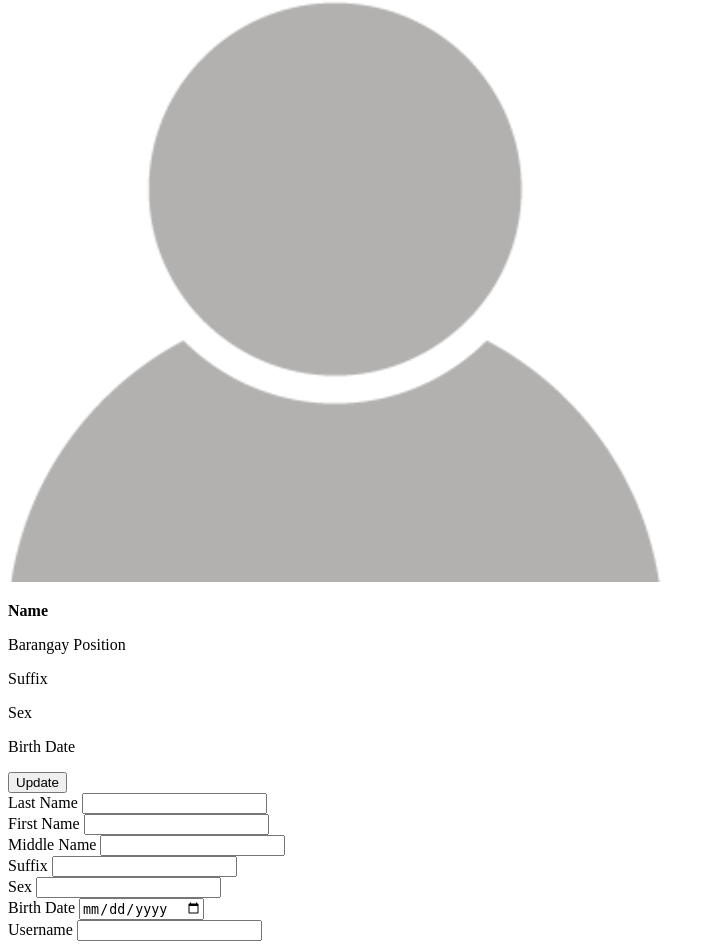
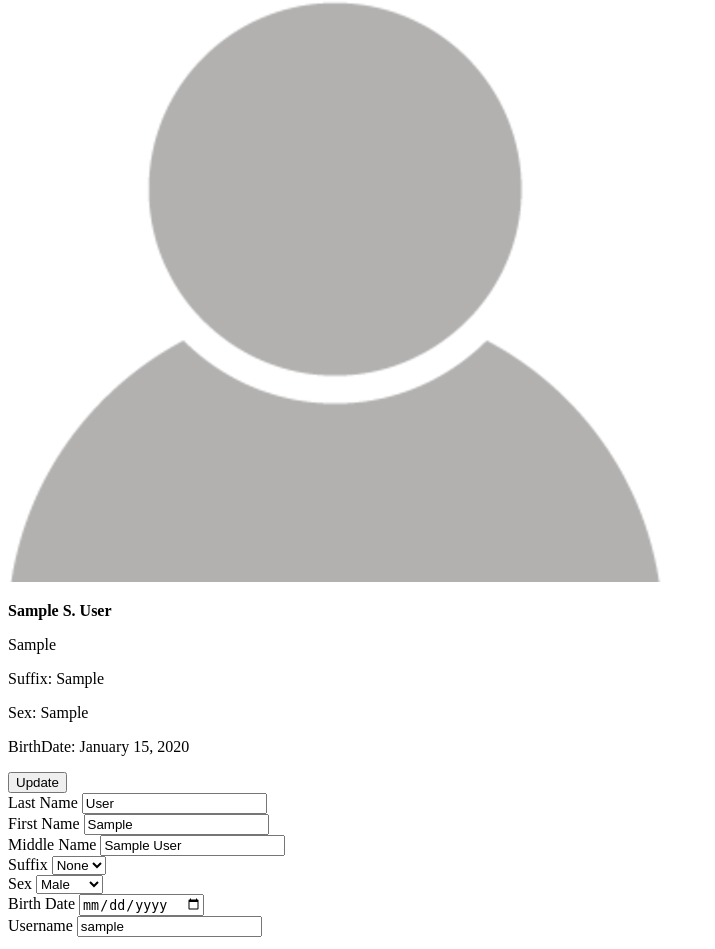
Before and after one commit to johnfrederick9/Capstone_Project, a PHP site: page /sidebar.php in a window 1280 px wide. Shown: the part 1629-2578 px from the top of the page, without its empty margins (0-715 px from the left). Run offline with PHP 8.4, Linux system fonts and the light colour scheme; the visitor is signed in with stand-in values (Sample User, id 1); tables that the repository leaves empty or names only in its code hold one stand-in row (values such as "Sample post").

Commit message:
Sidebar Profile Modal (Continuation)
fetching the user value in the data table

```diff
--- a/Development/pages/profile/profile.php
+++ b/Development/pages/profile/profile.php
@@ -1,6 +1,6 @@
 <!-- Update Profile -->
 <section class="profile">
-    <div class="modal fade" id="UpadateProfileModal" tabindex="-1" aria-labelledby="exampleModalLabelProfile" aria-hidden="true">
+    <div class="modal fade" id="UpdateProfileModal" tabindex="-1" aria-labelledby="exampleModalLabelProfile" aria-hidden="true">
         <div class="modal-dialog modal-lg"> <!-- Changed to modal-lg to increase width -->
             <div class="modal-content">
                 <div class="modal-header">
@@ -8,138 +8,72 @@
                     <button type="button" class='bx bxs-x-circle icon' data-bs-dismiss="modal" aria-label="Close"></button>
                 </div>
                 <div class="modal-body">
-                <script type="text/javascript">
-        $(document).on('submit', '#updateprofile', function(e) {
-            e.preventDefault();
-            //var tr = $(this).closest('tr');
-            var item_name = $('#nameField').val();
-            var item_description = $('#descriptionField').val();
-            var item_count = $('#countField').val();
-            var item_status = $('#statusField').val();
-            var trid = $('#trid').val();
-            var item_id = $('#item_id').val();
-            if (item_name != '' && item_description != '' && item_count != '' && item_status != '') {
-                $.ajax({
-                    url: "update.php",
-                    type: "post",
-                    data: {
-                        item_name: item_name,
-                        item_description: item_description,
-                        item_count: item_count,
-                        item_status: item_status,
-                        item_id: item_id
-                    },
-                    success: function(data) {
-                        var json = JSON.parse(data);
-                        var status = json.status;
-                        if (status == 'true') {
-                            table = $('#example').DataTable();
-                            var button = '<td><div class= "buttons"> <a href="javascript:void();" data-id="'+ item_id +'"  class="update-btn btn-sm editbtn" ><i class="bx bx-sync"></i></a>  <a href="!#" data-item_id="' + item_id + '"  class="delete-btn btn-sm deleteBtn" ><i class="bx bxs-trash"></i></a></div></td>';
-                            var row = table.row("[id='" + trid + "']");
-                            row.row("[id='" + trid + "']").data([item_id, item_name, item_description, item_count, item_status, button]);
-                            $('#exampleModal').modal('hide');
-                        } else {
-                            alert('failed');
-                        }
-                    }
-                });
-            } else {
-                alert('Fill all the required fields');
-            }
-        });
-        $('#example').on('click', '.editbtn ', function(event) {
-        var table = $('#example').DataTable();
-        var trid = $(this).closest('tr').attr('id');
-        // console.log(selectedRow);
-        var item_id = $(this).data('id');
-        $('#exampleModal').modal('show');
-
-        $.ajax({
-            url: "get_single_data.php",
-            data: {
-                user_id: user_id
-            },
-            type: 'post',
-            success: function(data) {
-                var json = JSON.parse(data);
-                $('#lastnameField').val(json.lastname);
-                $('#firstnameField').val(json.firsname);
-                $('#middlenameField').val(json.middlename);
-                $('#sexField').val(json.sex);
-                $('#sexField').val(json.suffix);
-                $('#birthdateField').val(json.birthdate);
-                $('#barangaypositionField').val(json.barangayposition);
-                $('#usernameield').val(json.username);
-                $('#user_id').val(user_id);
-                $('#trid').val(trid);
-            }
-        })
-    });
-    </script>
-                    <form id="updateprofile" action="">
+                   <form id="updateprofile" action="">
                     <input type="hidden" name="user_id" id="user_id" value="">
                     <input type="hidden" name="trid" id="trid" value="">
-                        <div class="container">
-                            <div class="profile-section">
-                                <div class="profile-picture">
-                                    <img src="../../assets/image/profile_default.png" alt="Profile Picture">
-                                </div>
-                                <div class="profile-info">
-                                    <p><strong>Name</strong></p>
-                                    <p>Barangay Position</p>
-                                    <p>Suffix</p>
-                                    <p>Sex</p>
-                                    <p>Birth Date</p>
+                    <div class="container">
+                        <div class="profile-section">
+                            <div class="profile-picture">
+                                <img src="../../assets/image/profile_default.png" alt="Profile Picture">
+                            </div>
+                            <div class="profile-info">
+                                <p><strong>Name</strong></p>
+                                <p>Barangay Position</p>
+                                <p>Suffix</p>
+                                <p>Sex</p>
+                                <p>Birth Date</p>
 
-                                    <button type="submit" class="btn btn-primary">Update</button>
-
-                                </div>
+                                <button type="submit" class="btn btn-primary">Update</button>
                             </div>
-
+                        </div>
                             <div class="form-section">
                                 <div class="form-grid">
-                                    <!-- Name fields (Left column) -->
+                                    <!-- Name fields -->
                                     <div class="form-group">
                                         <label for="last-name">Last Name</label>
-                                        <input type="text" id="lastnameField" name="last-name">
+                                        <input type="text" id="lastname" name="last-name">
+                                    </div>
+                                    <div class="form-group">
+                                        <label for="first-name">First Name</label>
+                                        <input type="text" id="firstname" name="first-name">
+                                    </div>
+                                    <div class="form-group">
+                                        <label for="middle-name">Middle Name</label>
+                                        <input type="text" id="middlename" name="middle-name">
                                     </div>
 
-                                    <div class="form-group">
-                                        <label for="first-name">First Name</label>
-                                        <input type="text" id="firstnameField" name="first-name">
-                                    </div>
-
-                                    <div class="form-group">
-                                        <label for="middle-name">Middle Name</label>
-                                        <input type="text" id="middlenameField" name="middle-name">
-                                    </div>
-
-                                    <!-- Suffix, Sex, and Birth Date fields (Right column) -->
+                                    <!-- Suffix, Sex, Birth Date fields -->
                                     <div class="form-group">
                                         <label for="suffix">Suffix</label>
-                                        <input type="text" id="suffixField" name="suffix">
+                                        <select id="suffix" class="input-field" name="suffix" required>
+                                            <option value="None">None</option>
+                                            <option value="Sr.">Sr.</option>
+                                            <option value="Jr.">Jr.</option>
+                                        </select>
                                     </div>
-
                                     <div class="form-group">
                                         <label for="sex">Sex</label>
-                                        <input type="text" id="sexField" name="sex">
+                                        <select id="sex" class="input-field" name="sex" required>
+                                            <option value="" disabled>Sex</option>
+                                            <option value="Male">Male</option>
+                                            <option value="Female">Female</option>
+                                        </select>
                                     </div>
-
                                     <div class="form-group">
                                         <label for="birth-date">Birth Date</label>
-                                        <input type="date" id="birthdateField" name="birth-date">
+                                        <input type="date" id="birthdate" name="birth-date">
                                     </div>
                                 </div>
 
-                                <!-- Username and Password fields below the grid -->
+                                <!-- Username field -->
                                 <div class="form-group full-width">
                                     <label for="username">Username</label>
-                                    <input type="text" id="usernameField" name="username">
+                                    <input type="text" id="username" name="username">
                                 </div>
 
-                                <!--<div class="form-group full-width">
+                                <div class="form-group full-width">
                                     <label for="password">Password</label>
-                                    <input type="password" id="password" name="password">-->
+                                    <input type="password" id="password" name="username">
                                 </div>
                             </div>
                         </div>
@@ -149,3 +83,32 @@
         </div>
     </div>
 </section>
+<script type="text/javascript">
+    $('#example').on('click', '.editbtn ', function(event) {
+    var table = $('#example').DataTable();
+    var trid = $(this).closest('tr').attr('id');
+    // console.log(selectedRow);
+    var user_id = $(this).data('id');
+    $('#exampleModal').modal('show');
+
+    $.ajax({
+        url: "get_single_data.php",
+        data: {
+            user_id: user_id
+        },
+        type: 'post',
+        success: function(data) {
+            var json = JSON.parse(data);
+            $('#lastname').val(json.lastname);
+            $('#firstname').val(json.firstname);
+            $('#middlename').val(json.middlename);
+            $('#suffix').val(json.suffix);
+            $('#sex').val(json.sex);
+            $('#birthdate').val(json.birthdate);
+            $('#username').val(json.username);
+            $('#user_id').val(user_id);
+            $('#trid').val(trid);
+        }
+    })
+});
+</script>
--- /dev/null
+++ b/Development/profile.php
@@ -0,0 +1,91 @@
+<!-- Update Profile Section -->
+<section class="profile">
+    <div class="modal fade" id="UpdateProfileModal" tabindex="-1" aria-labelledby="exampleModalLabelProfile" aria-hidden="true" class="editbtn">
+        <div class="modal-dialog modal-lg">
+            <div class="modal-content">
+                <div class="modal-header">
+                    <h5 class="modal-title" id="exampleModalLabelProfile">Profile Update</h5>
+                    <button type="button" class='bx bxs-x-circle icon' data-bs-dismiss="modal" aria-label="Close"></button>
+                </div>
+                <div class="modal-body">
+                   <form id="updateprofile" action="" method="POST">
+                    <input type="hidden" name="user_id" id="user_id" value="">
+                    <input type="hidden" name="trid" id="trid" value="">
+                    <div class="container">
+                        <div class="profile-section">
+                            <div class="profile-picture">
+                                <img src="../../assets/image/profile_default.png" alt="Profile Picture">
+                            </div>
+                            <div class="profile-info">
+                                <p><strong><?php $firstname = ucfirst(strtolower($row['firstname']));
+                                    $middlename_initial = $row['middlename'] ? ucfirst(strtolower(substr($row['middlename'], 0, 1))) . '.' : '';
+                                    $lastname = ucfirst(strtolower($row['lastname']));
+                                    echo $firstname . ' ' . $middlename_initial . ' ' . $lastname;
+                                    ?></strong></p>
+                                <p><?php echo $row["barangayposition"];?></p>
+                                <p>Suffix: <?php echo $row["suffix"];?></p>
+                                <p>Sex: <?php echo $row["sex"];?></p>
+                                <p>BirthDate: <?php echo date("F j, Y", strtotime($row["birthdate"])); ?></p>
+
+
+                                <button type="submit" class="btn btn-primary">Update</button>
+                            </div>
+                        </div>
+                        <div class="form-section">
+                            <div class="form-grid">
+                                <!-- Name fields -->
+                                <div class="form-group">
+                                    <label for="lastname">Last Name</label>
+                                    <input type="text" id="lastname" name="lastname" value="<?php echo $row["lastname"];?>">
+                                </div>
+                                <div class="form-group">
+                                    <label for="firstname">First Name</label>
+                                    <input type="text" id="firstname" name="firstname" value="<?php echo $row["firstname"];?>">
+                                </div>
+                                <div class="form-group">
+                                    <label for="middlename">Middle Name</label>
+                                    <input type="text" id="middlename" name="middlename" value="<?php echo $row["middlename"];?>">
+                                </div>
+
+                                <!-- Suffix, Sex, Birth Date fields -->
+                                <div class="form-group">
+                                    <label for="suffix">Suffix</label>
+                                    <select id="suffix" class="input-field" name="suffix" required>
+                                        <option value="None" <?php echo $row['suffix'] === 'None' ? 'selected' : ''; ?>>None</option>
+                                        <option value="Sr." <?php echo $row['suffix'] === 'Sr.' ? 'selected' : ''; ?>>Sr.</option>
+                                        <option value="Jr." <?php echo $row['suffix'] === 'Jr.' ? 'selected' : ''; ?>>Jr.</option>
+                                    </select>
+                                </div>
+
+                                <div class="form-group">
+                                    <label for="sex">Sex</label>
+                                    <select id="sex" class="input-field" name="sex" required>
+                                        <option value="" disabled <?php echo empty($row['sex']) ? 'selected' : ''; ?>>Sex</option>
+                                        <option value="Male" <?php echo $row['sex'] === 'Male' ? 'selected' : ''; ?>>Male</option>
+                                        <option value="Female" <?php echo $row['sex'] === 'Female' ? 'selected' : ''; ?>>Female</option>
+                                    </select>
+                                </div>
+                                <div class="form-group">
+                                    <label for="birthdate">Birth Date</label>
+                                    <input type="date" id="birthdate" name="birthdate" value="<?php echo $row["birthdate"];?>">
+                                </div>
+                            </div>
+
+                            <!-- Username and Password -->
+                            <div class="form-group full-width">
+                                <label for="username">Username</label>
+                                <input type="text" id="username" name="username" value="<?php echo $row["username"];?>">
+                            </div>
+
+                           <!-- <div class="form-group full-width">
+                                <label for="password">Password</label>
+                                <input type="password" id="password" name="password" required>
+                            </div>-->
+                        </div>
+                    </div>
+                   </form>
+                </div>
+            </div>
+        </div>
+    </div>
+</section>
--- a/Development/sidebar.php
+++ b/Development/sidebar.php
@@ -135,16 +135,21 @@ if (isset($conn) && $conn) {
       </div>
       <div class="bottom-content">
         <li>
-          <a href="#!" data-id="" data-bs-toggle="modal" data-bs-target="#UpadateProfileModal" title="Profile" class="editbtn">
-            <i class='bx bxs-user icon'></i>
-            <span class="text nav-text"><?php $firstname = ucfirst(strtolower($row['firstname']));
-                                    $middlename_initial = $row['middlename'] ? ucfirst(strtolower(substr($row['middlename'], 0, 1))) . '.' : '';
-                                    $lastname = ucfirst(strtolower($row['lastname']));
-                                    echo $firstname . ' ' . $middlename_initial . ' ' . $lastname;
-                                    ?><br><p><?php echo $row["barangayposition"];?></p></span>
-          </a>
+        <a href="#!" data-id="<?php echo $row['user_id']; ?>" data-bs-toggle="modal" data-bs-target="#UpdateProfileModal" title="Profile" class="editbtn">
+                <i class='bx bxs-user icon'></i>
+                <span class="text nav-text">
+                    <?php
+                        $firstname = ucfirst(strtolower($row['firstname']));
+                        $middlename_initial = $row['middlename'] ? ucfirst(strtolower(substr($row['middlename'], 0, 1))) . '.' : '';
+                        $lastname = ucfirst(strtolower($row['lastname']));
+                        echo $firstname . ' ' . $middlename_initial . ' ' . $lastname;
+                    ?>
+                    <br>
+                    <p><?php echo $row["barangayposition"]; ?></p>
+                </span>
+            </a>
+
         </li>
-
         <li>
           <a href="../../logout.php" title="Log-out">
             <i class='bx bx-log-out icon'></i>
@@ -167,9 +172,8 @@ if (isset($conn) && $conn) {
     </div>
   </nav>
 <?php
-include 'pages/profile/profile.php';
+include "profile.php"
 ?>
-
   <script>
     // JavaScript for sidebar, mode switch, and dropdown
     const body = document.querySelector('body'),
```
Also changed, not shown: Development/get_single_data.php (added, +33 -0 lines), Development/pages/profile/get_single_data.php (+10 -3 lines), Development/pages/profile/update.php (+26 -25 lines).
